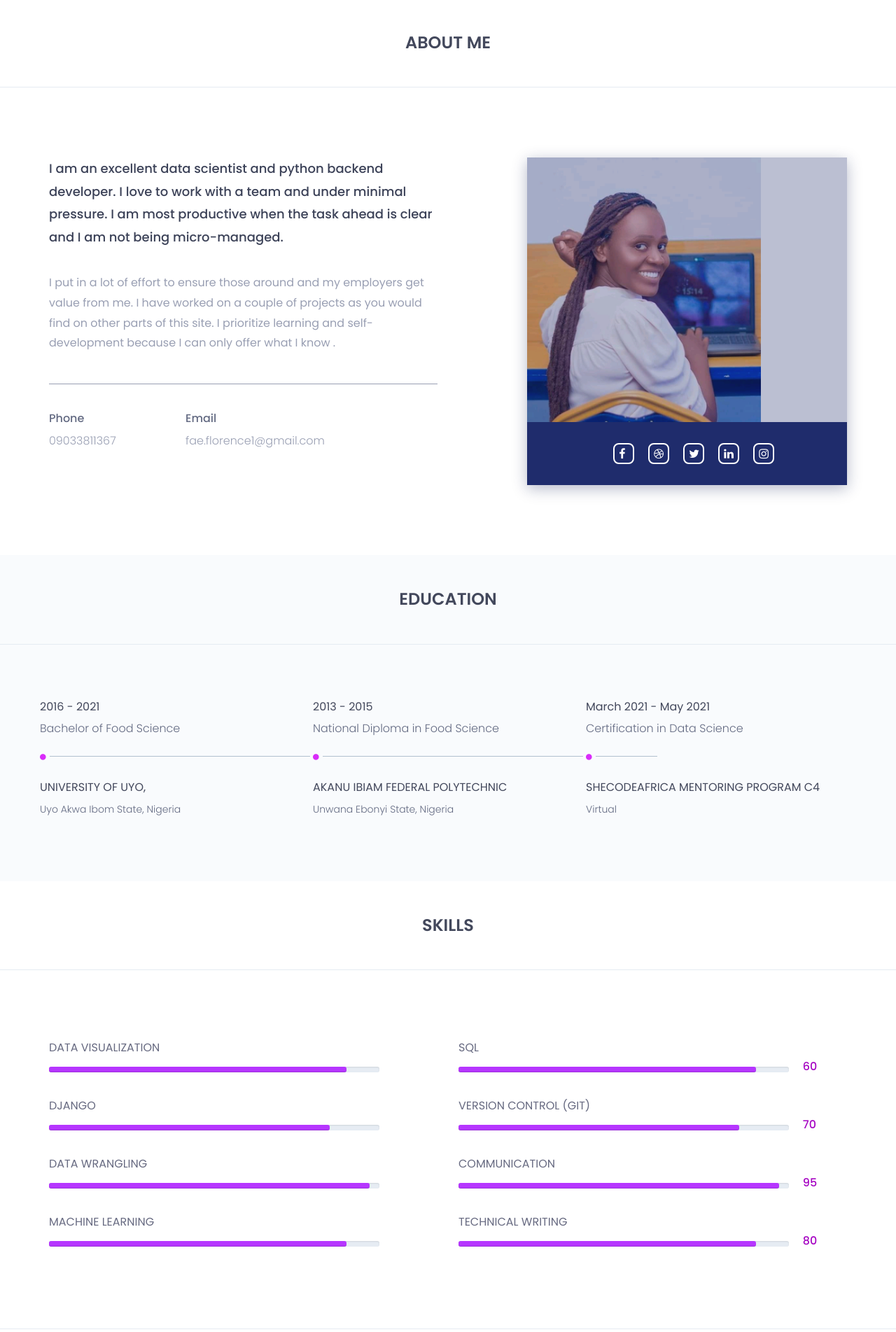
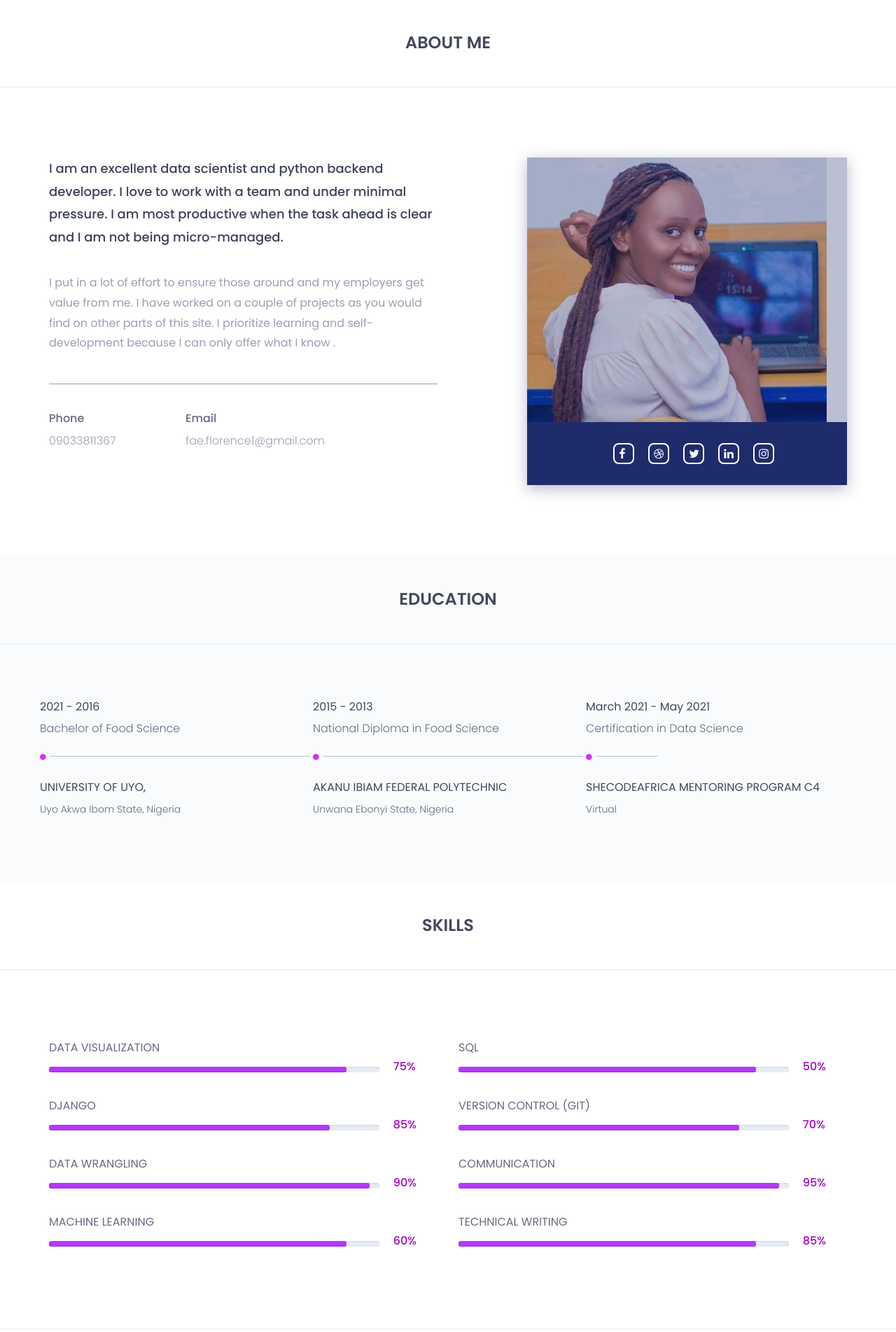
Before and after one commit to FlorenceEgwu/myresume, a Django app: page / in a window 1280 px wide. Shown: the part 892-2795 px from the top of the page at 70% size. Run offline with Django 3.2, Linux system fonts and the light colour scheme; some libraries are stand-ins or nearby versions.

Commit message:
modified template

```diff
--- a/cv/static/cv/css/style.css
+++ b/cv/static/cv/css/style.css
@@ -277,8 +277,9 @@ nav.navbar.bootsnav .navbar-toggle i{color: #d92cf9;}
     content: " ";
     top: 0;
     left:  0;
-    width: 109%;
+    width: 120%;
     height:  100%;
+    object-fit: contain;
     background: rgba(31,44,108,.3);
 }
 .single-about-img img {
--- a/cv/templates/cv/home.html
+++ b/cv/templates/cv/home.html
@@ -158,7 +158,7 @@
 						</div>
 						<div class="col-sm-offset-1 col-sm-5">
 							<div class="single-about-img">
-								<img src="{% static 'cv/images/about/fae.jpg' %}" alt="profile_image">
+								<img src="{% static 'cv/images/about/fae-edited.jpg' %}" alt="profile_image" >
 								<div class="about-list-icon">
 									<ul>
 										<li>
@@ -213,7 +213,7 @@
 						<div class="col-sm-4">
 							<div class="single-horizontal-timeline">
 								<div class="experience-time">
-									<h2>2016 - 2021</h2>
+									<h2>2021 - 2016</h2>
 									<h3>Bachelor <span>of </span> Food science</h3>
 								</div><!--/.experience-time-->
 								<div class="timeline-horizontal-border">
@@ -233,7 +233,7 @@
 						<div class="col-sm-4">
 							<div class="single-horizontal-timeline">
 								<div class="experience-time">
-									<h2>2013 - 2015</h2>
+									<h2>2015 - 2013</h2>
 									<h3>National Diploma <span>in </span> Food science </h3>
 								</div><!--/.experience-time-->
 								<div class="timeline-horizontal-border">
@@ -296,7 +296,7 @@
 
 												</div>
 											</div>
-											<h3></h3>
+											<h3>75%</h3>
 										</div>
 									</div><!-- /.barWrapper -->
 									<div class="barWrapper">
@@ -307,7 +307,7 @@
 
 											   </div>
 											</div>
-											<h3></h3>
+											<h3>85%</h3>
 										</div>
 									</div><!-- /.barWrapper -->
 									<div class="barWrapper">
@@ -318,7 +318,7 @@
 
 											   </div>
 											</div>
-											<h3></h3>
+											<h3>90%</h3>
 										</div>
 									</div><!-- /.barWrapper -->
 									<div class="barWrapper">
@@ -329,7 +329,7 @@
 
 											   </div>
 											</div>
-											<h3></h3>
+											<h3>60%</h3>
 										</div>
 									</div><!-- /.barWrapper -->
 								</div>
@@ -344,7 +344,7 @@
 
 												</div>
 											</div>
-											<h3>60</h3>
+											<h3>50%</h3>
 										</div>
 									</div><!-- /.barWrapper -->
 									<div class="barWrapper">
@@ -355,7 +355,7 @@
 
 											   </div>
 											</div>
-											<h3>70</h3>
+											<h3>70%</h3>
 										</div>
 									</div><!-- /.barWrapper -->
 									<div class="barWrapper">
@@ -366,7 +366,7 @@
 
 											   </div>
 											</div>
-											<h3>95</h3>
+											<h3>95%</h3>
 										</div>
 									</div><!-- /.barWrapper -->
 									<div class="barWrapper">
@@ -377,7 +377,7 @@
 
 											   </div>
 											</div>
-											<h3>80</h3>
+											<h3>85%</h3>
 										</div>
 									</div><!-- /.barWrapper -->
 								</div>
@@ -496,9 +496,9 @@
 												<div class="experience-time">
 													<h2>
 														<span><i class="fa fa-circle" aria-hidden="true"></i></span>
-														2012 - 2013
+														march2021 - present
 													</h2>
-													<h3>UI/UX designer</h3>
+													<h3>Online content Manager</h3>
 												</div><!--/.experience-time-->
 											</div><!--/.col-->
 											<div class="col-md-5">
@@ -507,9 +507,9 @@
 														<h4 class="title">
 															Quizboot.com
 														</h4>
-														<h5>newyork, USA</h5>
+														<h5>Remote</h5>
 														<p class="description">
-															Duis aute irure dolor in reprehenderit in vol patate velit esse cillum dolore eu fugiat nulla pari. Excepteur sint occana inna tecat cupidatat non proident.
+
 														</p>
 													</div><!--/.timeline-content-->
 												</div><!--/.timeline-->
@@ -533,7 +533,7 @@
 											<div class="col-md-5">
 												<div class="experience-time text-right">
 													<h2>2010 - 2012</h2>
-													<h3>frontend developer</h3>
+													<h3>Ba</h3>
 												</div><!--/.experience-time-->
 											</div><!--/.col-->
 											<div class="col-md-offset-1 col-md-5">
@@ -664,7 +664,7 @@
 				<div class="hm-footer-copyright text-center">
 					 <div class="column large-7 medium-6 w-1000-stack ss-copyright">
 						 <p>Sponsored by</p>
-						 <a href="https://internship.zuri.team"><img src="{% static 'images/hng/brand-logo.png' %}" alt=""></a>
+						 <a href="https://internship.zuri.team"><img src="{% static 'cv/images/hng/brand-logo.png' %}" alt=""></a>
             		</div>
 				</div><!--/.text-center-->
 			</div><!--/.container-->
```
Also changed, not shown: cv/static/cv/images/about/blury_fae.png (added), cv/static/cv/images/about/fae-edited.jpg (added).
